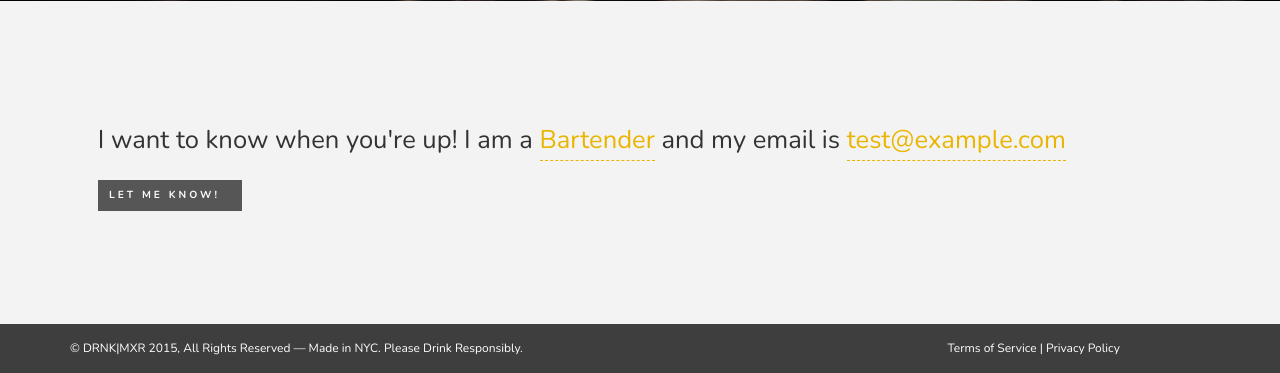
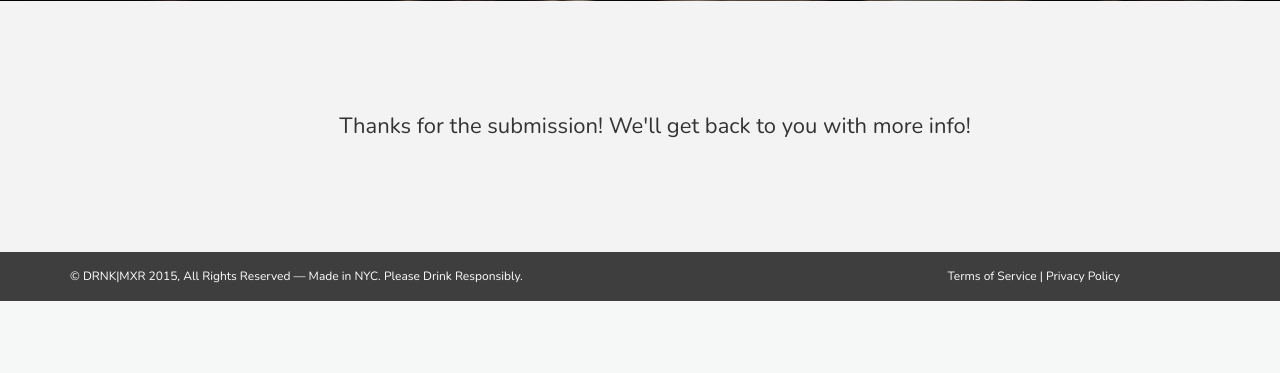
Before and after one commit to RasPat1/drnkmxr-v0, a PHP site: page /?submitted=1 in a window 1280 px wide. Shown: the part 1591-1964 px from the top of the page. After the commit the page ends 1892 px from the top, so only its background shows below. Run offline with PHP 8.4, Linux system fonts and the light colour scheme; some libraries are stand-ins or nearby versions; some web fonts are replaced.

Commit message:
Fix Form submission and give success message

```diff
--- a/css/default.css
+++ b/css/default.css
@@ -45,6 +45,11 @@ body, html { font-size: 40%; padding: 0; margin: 0;}
 	max-width: 100%;
 }
 
+.success-message {
+	font-size: 22px;
+	line-height: 25px;
+	text-align: center;
+}
 
 
 }
--- a/form-to-email.php
+++ b/form-to-email.php
@@ -25,8 +25,10 @@ $headers .= "Reply-To: $visitor_email \r\n";
 //Send the email!
 mail($email_to, $email_subject, $email_body, $headers);
 
+$_GET['submitted'] = true;
+
 //done. redirect to thank-you page.
-header('Location: index.html');
+header('Location: index.php?submitted=1');
 
 // Function to validate against any email injection attempts
 function IsInjected($str)
--- a/index.php
+++ b/index.php
@@ -111,15 +111,14 @@
 				</div>
 			</div>
 		</section>
+
 		<section class="download" id="download">
 			<div class="container">
 				<div class="row">
 					<div class="col-md-12">
-
-
-
                         <div class="container demo-1">
 							<div class="main clearfix">
+								<?php if (!$_GET['submitted']) : ?>
 								<form id="nl-form" class="nl-form" action="form-to-email.php" method="post">
 									I want to know when you're up! I am a
 									<select name="type">
@@ -128,12 +127,13 @@
 									</select>
 									and my email is <input type="text" name="email" value="" placeholder="test@example.com" />
 									<div class="nl-submit-wrap">
-
-
 				                        <button class="nl-submit" type="submit" value="send">Let me know!</button>
 									</div>
 									<div class="nl-overlay"></div>
 								</form>
+								<?php else: ?>
+								<div class="success-message">Thanks for the submission!  We'll get back to you with more info!</div>
+								<?php endif; ?>
 							</div>
 						</div><!-- /container -->
 						<script src="js/nlform.js"></script>
```
Lines whose indentation alone changed are shown as unchanged.
